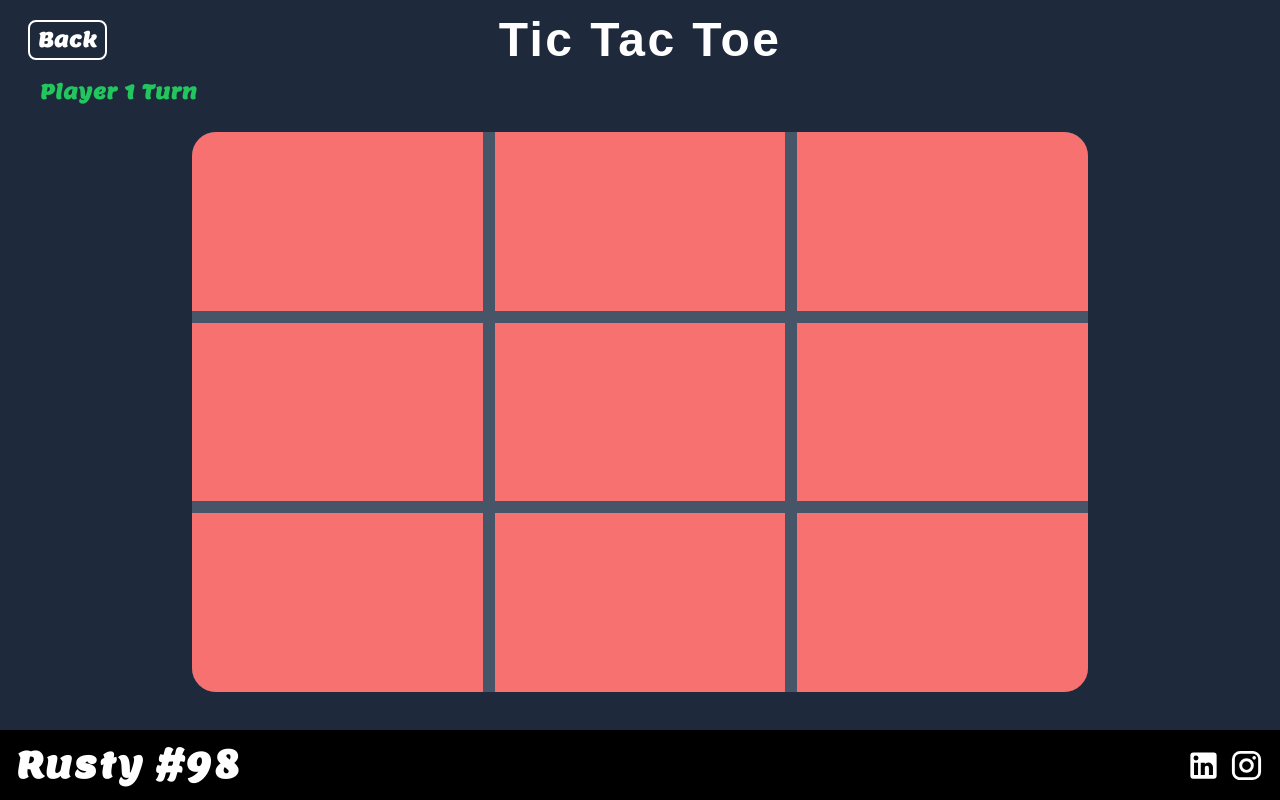
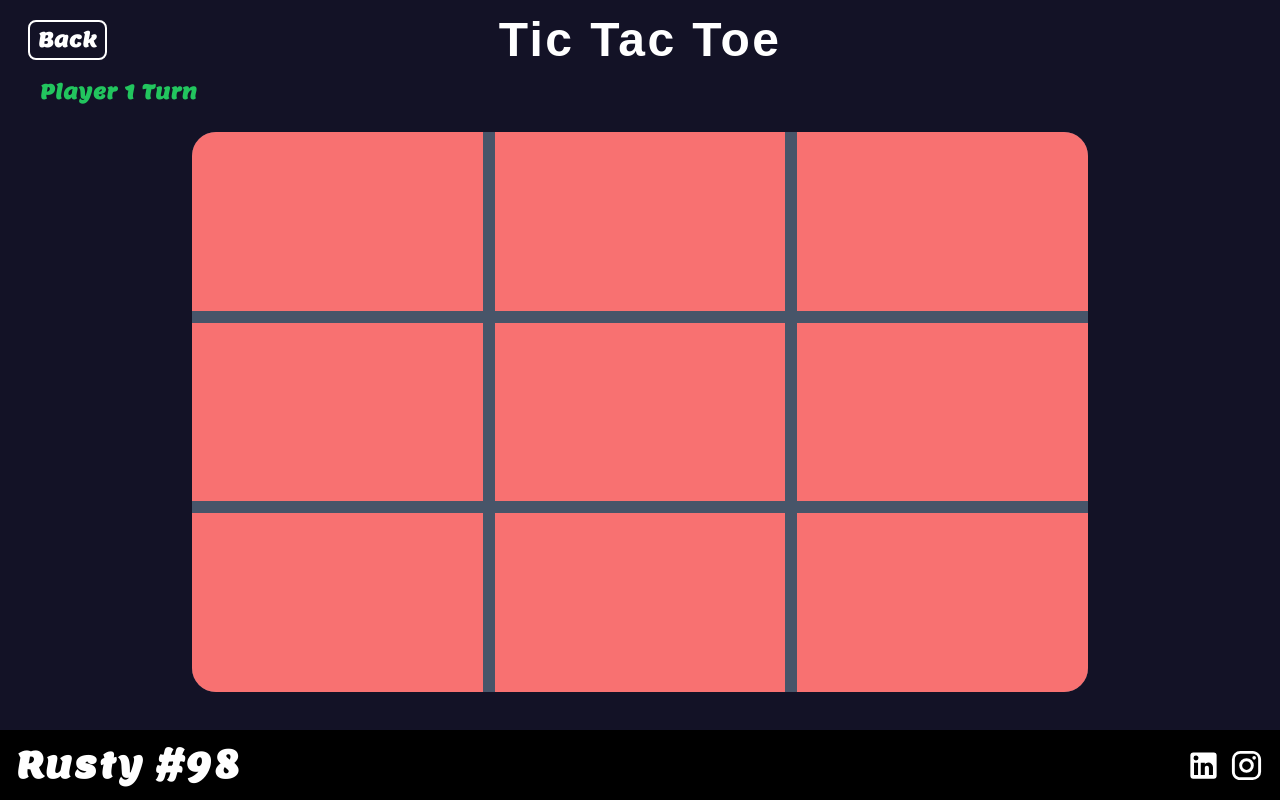
Before and after one commit to Rusty-98/tick, a React (Vite) app: page /local in a window 1280 px wide. Built offline with nearby package versions, Linux system fonts and the light colour scheme; a web font is replaced by a local one.

Commit message:
bg changed

```diff
--- a/src/Local.jsx
+++ b/src/Local.jsx
@@ -47,7 +47,7 @@ const Local = () => {
     };
 
     return (
-        <div className='w-full h-[94vh] bg-slate-800 text-white'>
+        <div className='w-full h-[94vh] bg-[#131226] text-white'>
             <div className='w-full relative flex items-center'>
                 <Link to={`/`}><button className='absolute top-[50%] -translate-y-[50%] left-2 md:left-7 text-xl border-2 border-white px-2 py-1 mt-2 font-lemon tracking-wide font-bold rounded-lg'>Back</button></Link>
                 <h1 className='text-4xl md:text-5xl font-bold mx-auto tracking-wider text-center pt-4 font-madimiOne'>Tic Tac Toe</h1>
--- a/src/Online.jsx
+++ b/src/Online.jsx
@@ -164,7 +164,7 @@ const Online = () => {
     }
 
     return (
-        <div className='w-full h-[94vh] md:h-[95vh] bg-slate-800 text-white relative'>
+        <div className='w-full h-[94vh] md:h-[95vh] bg-[#131226] text-white relative'>
             <div className='w-full h-16 md:h-20 relative flex items-center'>
                 <Link to={`/`}><button className='absolute top-[50%] -translate-y-[50%] left-1 md:left-7 md:text-xl text-lg border-2 border-white px-1 md:px-2 py-1 font-lemon tracking-wide font-bold rounded-lg mt-2'>Back</button></Link>
                 <h1 className='text-2xl md:text-5xl font-bold mx-auto font-madimiOne tracking-wider text-center pt-2'>Online Multiplayer</h1>
--- a/src/Sbot.jsx
+++ b/src/Sbot.jsx
@@ -241,7 +241,7 @@ const Sbot = () => {
     };
 
     return (
-        <div className='w-full h-[94vh] md:h-[95vh] bg-slate-800 text-white'>
+        <div className='w-full h-[94vh] md:h-[95vh] bg-[#131226] text-white'>
             <h1 className='text-4xl md:text-5xl font-bold font-madimiOne tracking-wider text-center pt-4'>Tic Tac Toe With Bot</h1>
             <div className='w-full h-10 flex items-center justify-between font-bold text-xl font-lemon tracking-wide text-green-500 px-10 mt-5 md:mt-4'>
                 <Link to={"/"} className='text-white border-2 text-lg md:text-xl border-white px-1 md:px-2 py-1 font-lemon tracking-wide font-bold rounded-lg'>Back</Link>
```
